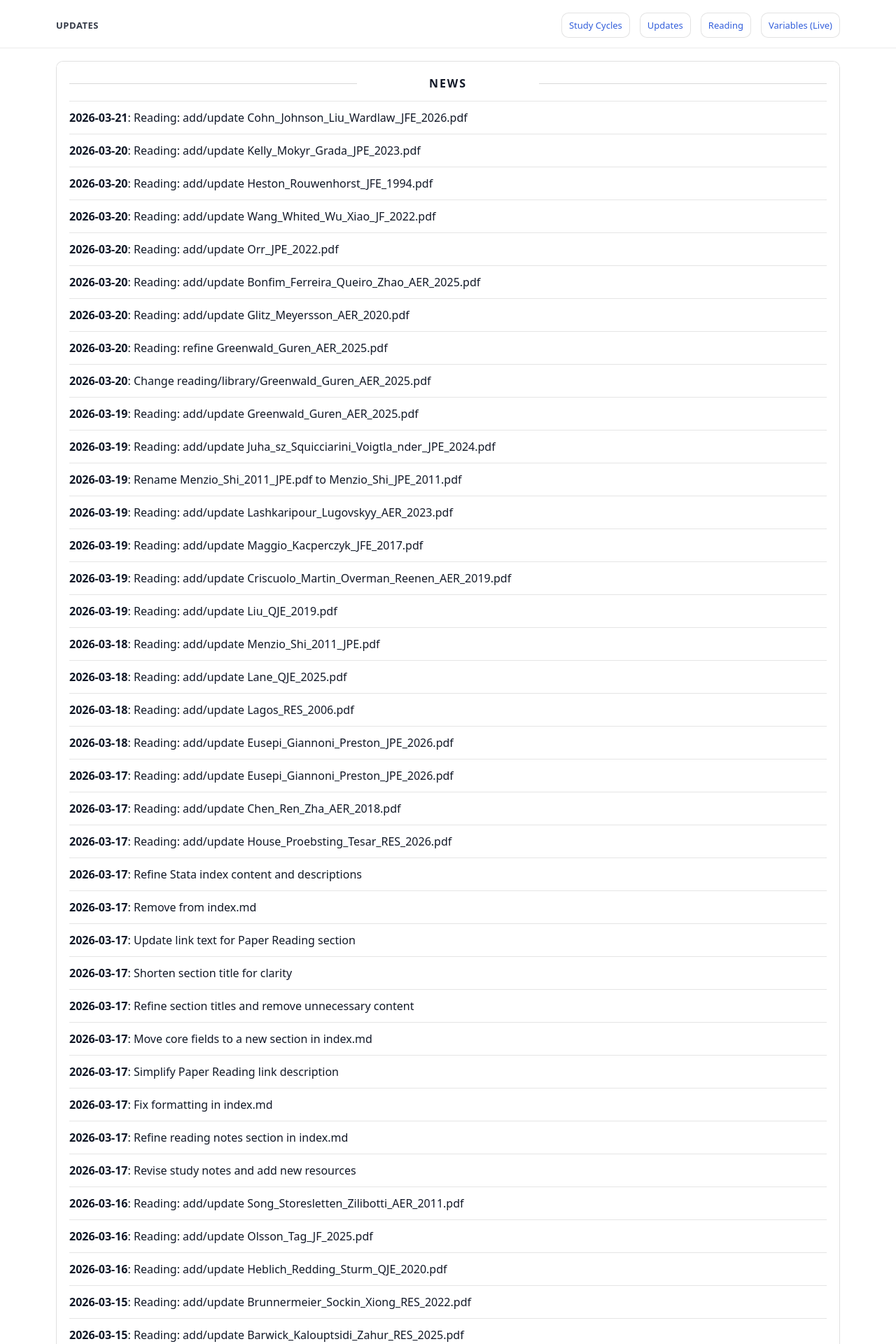
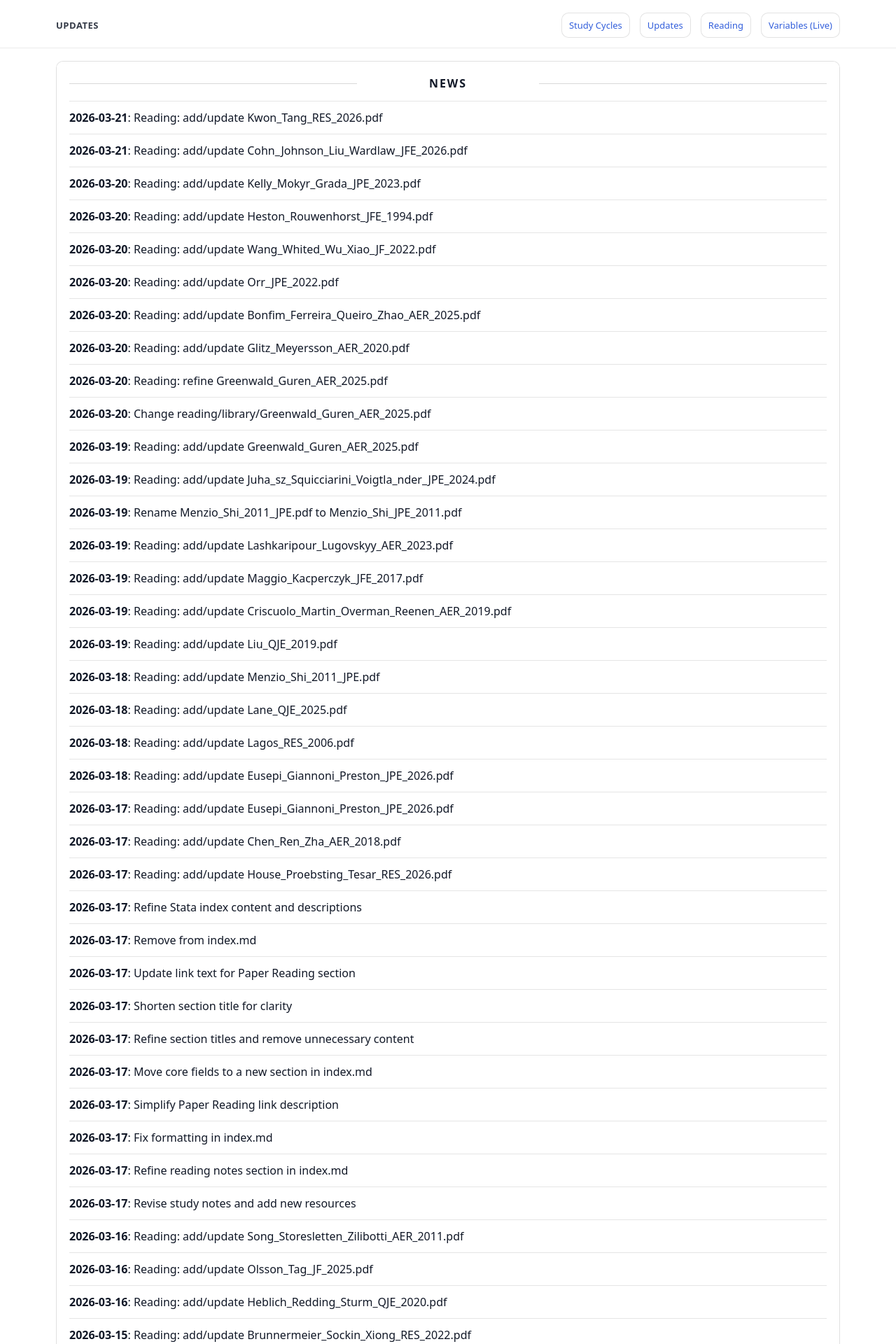
Before and after one commit to yaxinzn/study-archive, a Jekyll site: the page built from updates/index.md, in a window 1280 px wide. Shown: the top 1920 px of the page at 70% size. Built offline with Jekyll 4.4.1, drawn with Linux system fonts in a browser that asks for light colours; some of the changed text lies outside the part shown.

Commit message:
chore: update NEWS feed

```diff
--- a/_data/news.yml
+++ b/_data/news.yml
@@ -1,4 +1,7 @@
 # Auto-generated update history (sorted newest -> oldest). Do not edit manually.
+- ts: "1774082586"
+  date: "2026-03-21"
+  title: "Reading: add/update Kwon_Tang_RES_2026.pdf"
 - ts: "1774041973"
   date: "2026-03-21"
   title: "Reading: add/update Cohn_Johnson_Liu_Wardlaw_JFE_2026.pdf"
```
